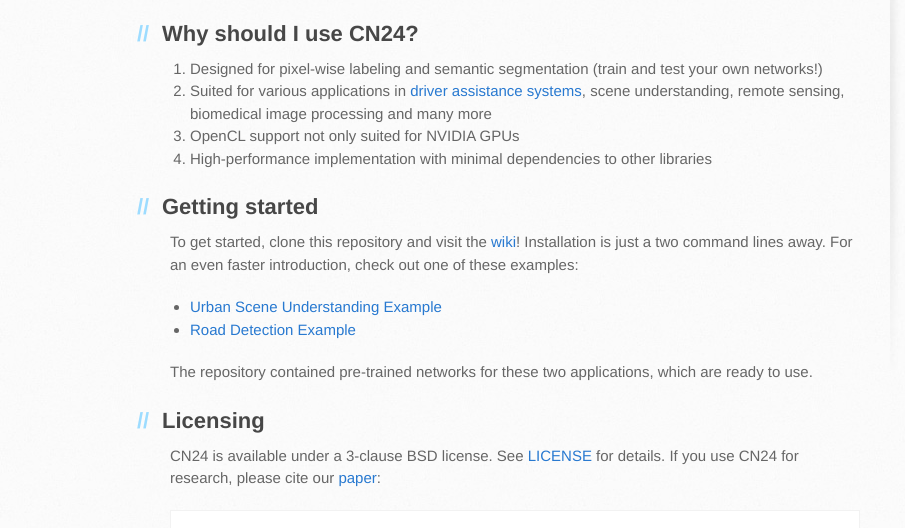
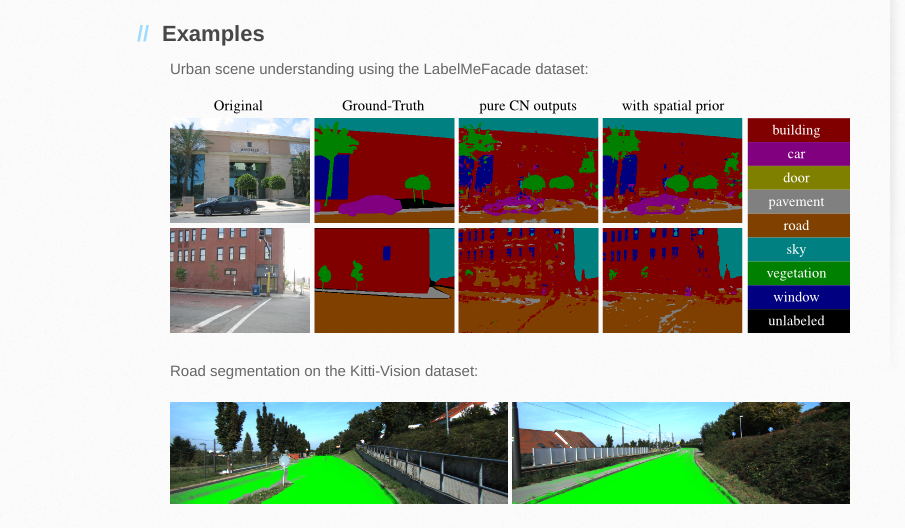
Before and after one commit to cvjena/cn24, a plain HTML site: page index.html in a window 1280 px wide. Shown: the part 347-875 px from the top of the page, 0-905 px from the left. Drawn offline with Linux system fonts and the light colour scheme.

Commit message:
Added new images

```diff
--- a/index.html
+++ b/index.html
@@ -30,10 +30,20 @@
         <section id="main-content">
          <h2>
 <a id="welcome-to-cn24" class="anchor" href="#welcome-to-cn24" aria-hidden="true"><span class="octicon octicon-link"></span></a>Welcome to CN24!</h2>
-
 <p>CN24 is a complete semantic segmentation framework using fully convolutional networks. It supports a wide variety of
 platforms (Linux, Mac OS X and Windows) and libraries (OpenCL, Intel MKL, AMD ACML...) while providing dependency-free
 reference implementations. The software is developed at the <a href="http://www.inf-cv.uni-jena.de">Computer Vision Group</a>, <a href="http://www.uni-jena.de">University of Jena</a>.</p>
+
+
+<h2>
+<a id="examples" class="anchor" href="#examples" aria-hidden="true"><span class="octicon octicon-link"></span></a>Examples</h2>
+
+<p>Urban scene understanding using the LabelMeFacade dataset:
+<p><img src="images/lmf-qual.png" width="680" />
+
+<p>Road segmentation on the Kitti-Vision dataset:
+
+<p><img src="images/proc_um_000029.png" width="338" /> <img src="images/proc_um_000037.png" width="338" />
 
 <h2>
 <a id="why-should-i-use-cn24" class="anchor" href="#why-should-i-use-cn24" aria-hidden="true"><span class="octicon octicon-link"></span></a>Why should I use CN24?</h2>
```
Also changed, not shown: images/lmf-qual.gif (added), images/lmf-qual.png (added), images/proc_um_000029.png (added), images/proc_um_000037.png (added), 1 other file.
